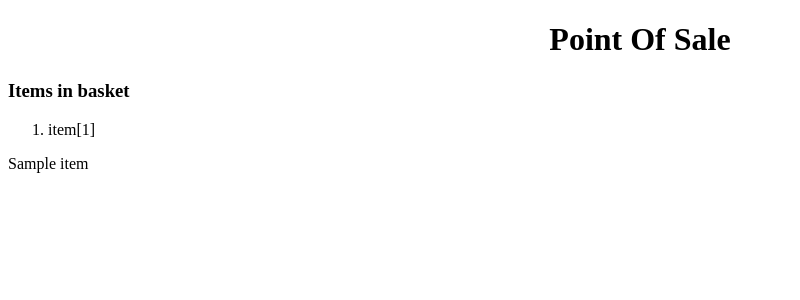
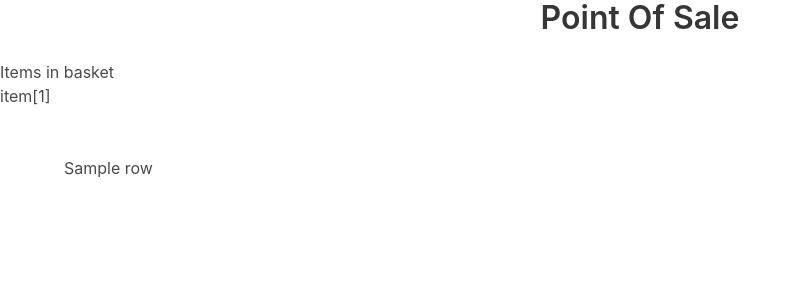
Before and after one commit to benchungiscool/quickpos, a Flask app: template quickpos/templates/pos.html in a window 1280 px wide. Shown: the top 300 px of the page, without its empty margins (0-800 px from the left). Run offline with Flask 2, Linux system fonts and the light colour scheme; the template is opened without the code that fills it: most values are stand-ins (such as "Sample title", 1, 10 or a date in 2020).

Commit message:
Added bulma framework, need to implement pos grid

```diff
--- a/quickpos/templates/pos.html
+++ b/quickpos/templates/pos.html
@@ -3,7 +3,8 @@
 <html>
 	<head>
 		<title>Point Of Sale</title>
-		<link rel="stylesheet" type="text/css" href="{{ url_for('static', filename='css/a.css') }}" >
+		<link rel="stylesheet" type="text/css" href="{{ url_for('static', filename='css/a.css') }}">
+		<link rel="stylesheet" href="https://cdn.jsdelivr.net/npm/bulma@0.9.1/css/bulma.min.css">
 	</head>
 	<body>
 		<h1 class="title">Point Of Sale</h1>
@@ -19,10 +20,18 @@
 				{% endif %}
 			</ol>
 		</div>
-		<div class="grid-container">
-			{% for item in products%}
-				<div class="grid-container">{{item[1]}}</div>
-			{% endfor %}
-		</div>
+		<section class="section">
+			<div class="container">
+				{% for row in products|batch(4) %}
+				<div class="columns is-multiline">
+					<div class="column is-one-quarter">
+						{% for product in row %}
+						<p class="notificaiton is-danger">{{product[1]}}</p>
+						{% endfor %}
+					</div>
+				</div>
+				{% endfor %}
+			</div>
+		</section>
 	</body>
 </html>
```
